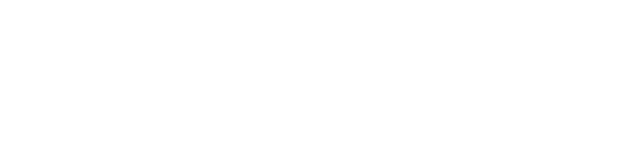
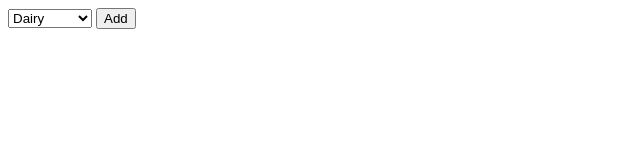
Before and after one commit to rahul-nanda15/Year_10_Design, a plain HTML site: page Project_1_Work/AddIngredient.html in a window 1280 px wide. Shown: the whole page, without its empty margins (0-640 px from the left). Drawn offline with Linux system fonts and the light colour scheme.

Commit message:
Update AddIngredient.html

```diff
--- a/Project_1_Work/AddIngredient.html
+++ b/Project_1_Work/AddIngredient.html
@@ -2,6 +2,15 @@
 <head></head>
 
 <body>
+
+<select name="dairy" id="dairy" class="menu">
+
+	<option>Dairy</option><option>Milk</option><option>Butter</option><option>Cheese</option><option>Yogurt</option><option>Cream</option><option>Ice Cream</option>
+
+ </select>
+<!--example dropdown menu used-->
+<button class="button is-success is-outlined is-small" onclick="addTo(2)">Add
+</button> <!--executes the 2nd parameter of addto() function. each different parameter retrieves the value of the select option menu-->
 <script>
 
 function addTo(DropDownNumber){
```
